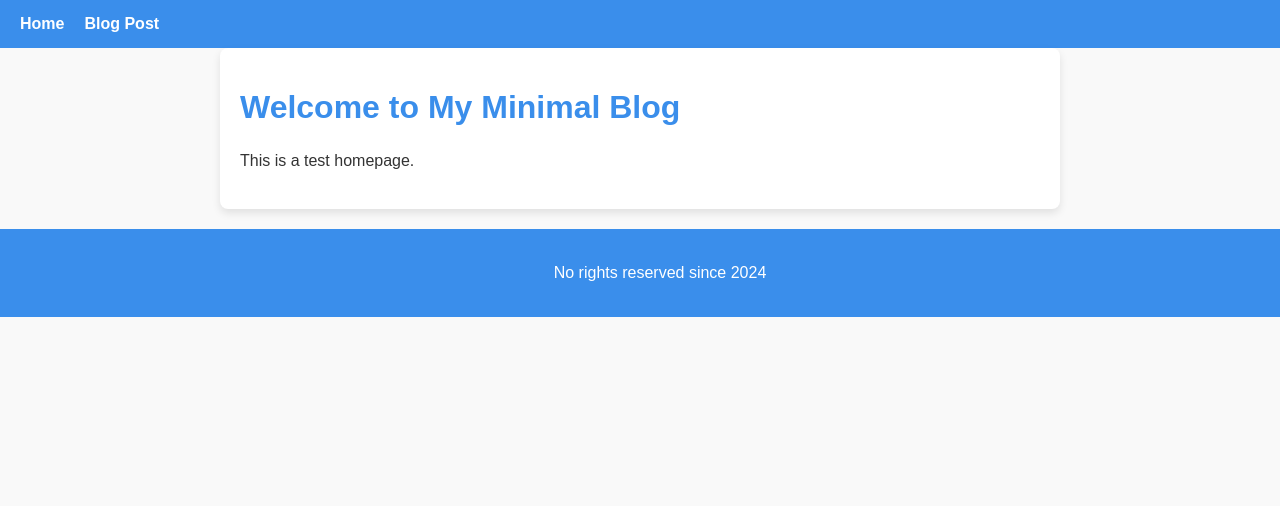
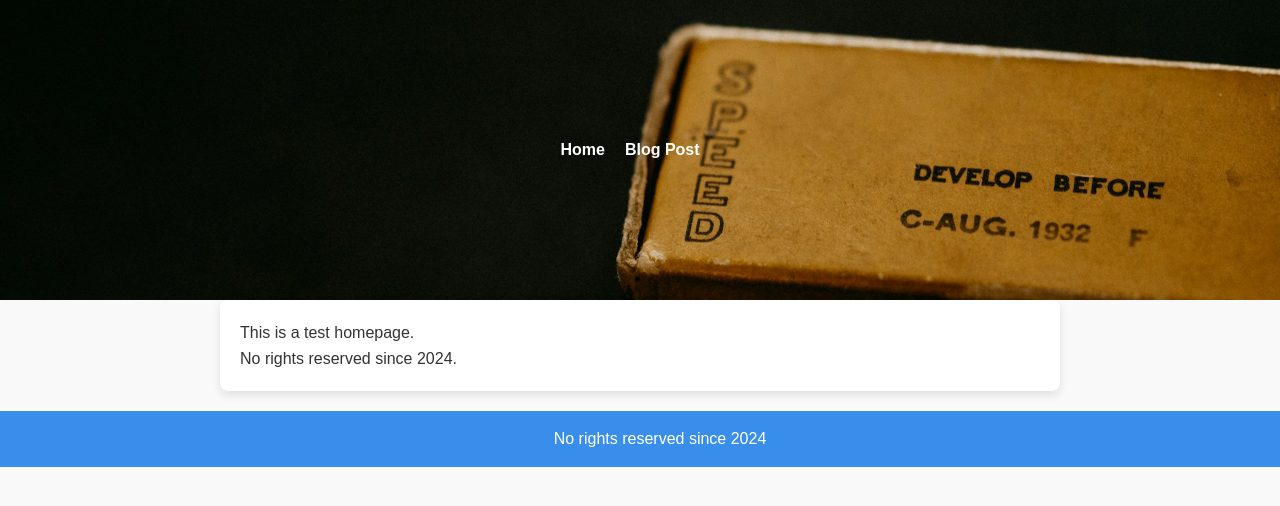
Before and after one commit to Gr8Gatsby/minimal-blog, an Eleventy site: page pages/index.njk in a window 1280 px wide. Shown: the top 506 px of the page. Built offline with nearby package versions, Linux system fonts and the light colour scheme; Eleventy itself is replaced by a stand-in of ours; files that its build step writes are made by us from their sources.

Commit message:
adjusting image in header

```diff
--- a/_includes/header.njk
+++ b/_includes/header.njk
@@ -2,7 +2,7 @@
     <nav>
         <ul>
             <li><a href="{{ '/index.html' | url }}">Home</a></li>
-            <li><a href="{{ '/posts/post1.html' | url }}">Blog Post</a></li> <!-- Add more links as needed -->
+            <li><a href="{{ '/posts/post1.html' | url }}">Blog Post</a></li>
         </ul>
     </nav>
 </header>
--- a/assets/css/styles.css
+++ b/assets/css/styles.css
@@ -7,9 +7,18 @@ body {
 }
 
 header {
-    background-color: #3a8eeb; /* Vibrant blue header */
-    color: white; /* White text on header */
-    padding: 15px 20px; /* Spacing */
+    background-image: url('/assets/images/banner.jpg'); /* Use the path for the banner image */
+    background-size: cover; /* Cover the entire header area */
+    background-position: center; /* Center the image */
+    height: 300px; /* Set a height for the header */
+    color: white; /* Text color */
+    display: flex; /* Flexbox for centering content */
+    align-items: center; /* Center items vertically */
+    justify-content: center; /* Center items horizontally */
+}
+
+h1, p {
+    margin: 0; /* Reset default margins */
 }
 
 nav ul {
--- a/package.json
+++ b/package.json
@@ -13,6 +13,7 @@
   "license": "ISC",
   "description": "",
   "dependencies": {
-    "@11ty/eleventy": "^3.0.0"
+    "@11ty/eleventy": "^3.0.0",
+    "@11ty/eleventy-img": "^5.0.0"
   }
 }
--- a/pages/index.njk
+++ b/pages/index.njk
@@ -4,5 +4,5 @@ layout: layouts/base.njk
 permalink: index.html
 ---
 
-<h1>Welcome to My Minimal Blog</h1>
 <p>This is a test homepage.</p>
+<p>No rights reserved since 2024.</p>
```
Also changed, not shown: .eleventy.js, assets/images/banner.jpg (added), 6 other files.
